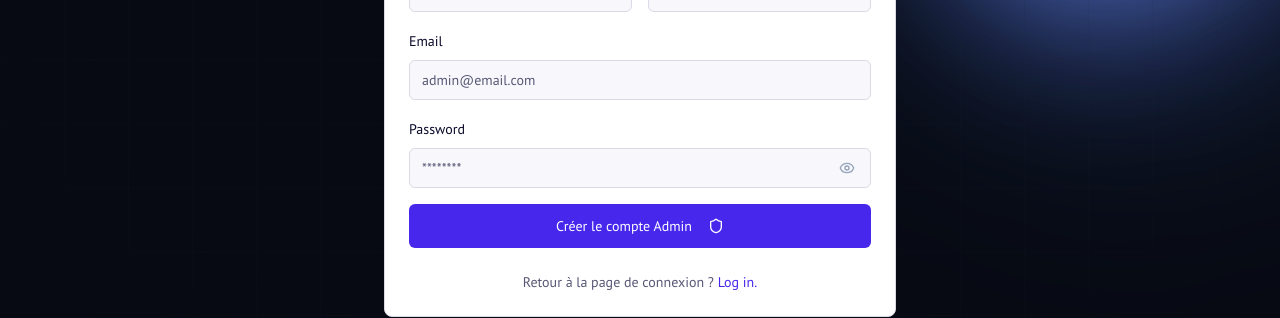
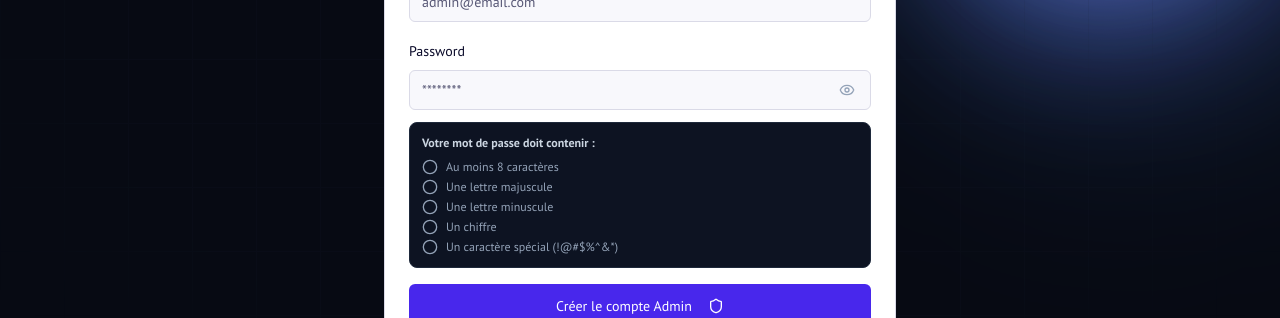
Before and after one commit to Godhack0980/trackguinea-app, a Next.js app: page /en/signup/admin in a window 1280 px wide. Shown: the part 325-643 px from the top of the page. Built offline with nearby package versions, Linux system fonts and the light colour scheme; no server answers.

Commit message:
Add password requirements UI

```diff
--- a/src/components/ui/password-input.tsx
+++ b/src/components/ui/password-input.tsx
@@ -1,42 +1,101 @@
-import * as React from "react"
-import { useState } from "react"
-import { Input } from "@/components/ui/input"
-import { Eye, EyeOff } from "lucide-react"
-import { cn } from "@/lib/utils"
+import * as React from "react";
+import { useState } from "react";
+import { Input } from "@/components/ui/input";
+import { Eye, EyeOff, CheckCircle2, Circle } from "lucide-react";
+import { cn } from "@/lib/utils";
 
 export interface PasswordInputProps
   extends React.InputHTMLAttributes<HTMLInputElement> {}
 
 const PasswordInput = React.forwardRef<HTMLInputElement, PasswordInputProps>(
-  ({ className, ...props }, ref) => {
-    const [showPassword, setShowPassword] = useState(false)
+  ({ className, value, ...props }, ref) => {
+    const [showPassword, setShowPassword] = useState(false);
+
+    const password = String(value ?? "");
+
+    const rules = [
+      {
+        label: "Au moins 8 caractères",
+        valid: password.length >= 8,
+      },
+      {
+        label: "Une lettre majuscule",
+        valid: /[A-Z]/.test(password),
+      },
+      {
+        label: "Une lettre minuscule",
+        valid: /[a-z]/.test(password),
+      },
+      {
+        label: "Un chiffre",
+        valid: /\d/.test(password),
+      },
+      {
+        label: "Un caractère spécial (!@#$%^&*)",
+        valid: /[^A-Za-z0-9]/.test(password),
+      },
+    ];
 
     return (
-      <div className="relative w-full">
+      <div className="w-full">
+        <div className="relative">
           <Input
             type={showPassword ? "text" : "password"}
             className={cn("pr-10", className)}
             ref={ref}
+            value={value}
             {...props}
           />
+
           <button
             type="button"
             onClick={() => setShowPassword((prev) => !prev)}
             className="absolute right-3 top-1/2 -translate-y-1/2 rounded-md p-1 text-slate-400 hover:text-slate-200 focus-visible:outline-none focus-visible:ring-1 focus-visible:ring-ring transition-colors"
           >
             {showPassword ? (
-            <EyeOff className="h-4 w-4" aria-hidden="true" />
+              <EyeOff className="h-4 w-4" />
             ) : (
-            <Eye className="h-4 w-4" aria-hidden="true" />
+              <Eye className="h-4 w-4" />
             )}
+
             <span className="sr-only">
-            {showPassword ? "Masquer le mot de passe" : "Afficher le mot de passe"}
+              {showPassword
+                ? "Masquer le mot de passe"
+                : "Afficher le mot de passe"}
             </span>
           </button>
         </div>
-    )
+
+        <div className="mt-3 rounded-lg border border-slate-800 bg-[#0D1322] p-3">
+          <p className="mb-2 text-xs font-semibold text-slate-300">
+            Votre mot de passe doit contenir :
+          </p>
+
+          <div className="space-y-1">
+            {rules.map((rule) => (
+              <div
+                key={rule.label}
+                className={cn(
+                  "flex items-center gap-2 text-xs transition-colors",
+                  rule.valid ? "text-green-400" : "text-slate-400"
+                )}
+              >
+                {rule.valid ? (
+                  <CheckCircle2 className="h-4 w-4" />
+                ) : (
+                  <Circle className="h-4 w-4" />
+                )}
+
+                <span>{rule.label}</span>
+              </div>
+            ))}
+          </div>
+        </div>
+      </div>
+    );
   }
-)
-PasswordInput.displayName = "PasswordInput"
+);
 
-export { PasswordInput }
+PasswordInput.displayName = "PasswordInput";
+
+export { PasswordInput };
```
Lines whose indentation alone changed are shown as unchanged.
